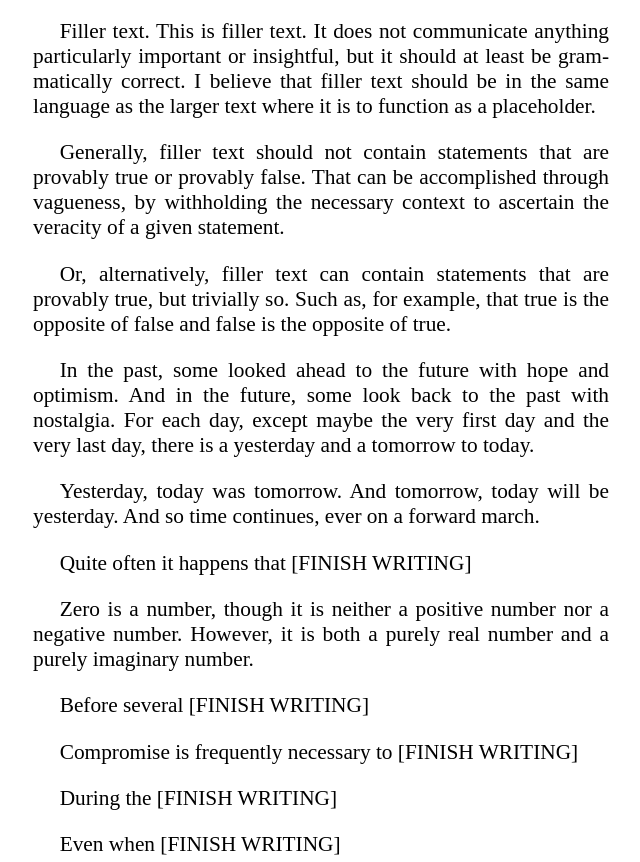
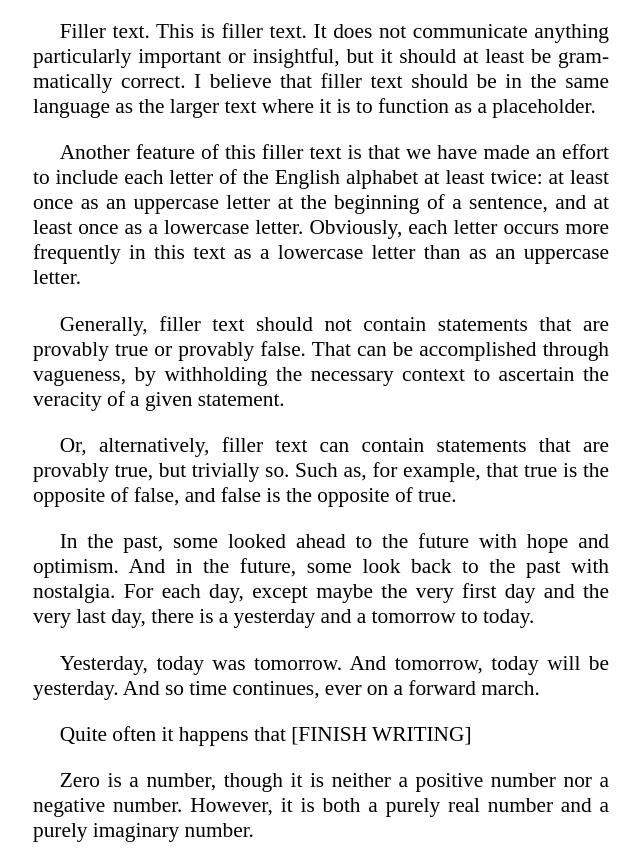
Before and after one commit to Alonso-del-Arte/misc-info, a plain HTML site: page text/FillerText.html in a window 1280 px wide. Shown: the part 61-923 px from the top of the page, without its empty margins (287-927 px from the left). Drawn offline with Linux system fonts and the light colour scheme.

Commit message:
Added paragraph explaining letter frequencies in this text

```diff
--- a/text/FillerText.html
+++ b/text/FillerText.html
@@ -17,14 +17,15 @@
     <body>
         <h1>Filler Text</h1>
         <p>Filler text. This is filler text. It does not com&shy;mu&shy;ni&shy;cate anything par&shy;tic&shy;u&shy;lar&shy;ly im&shy;por&shy;tant or insightful, but it should at least be gram&shy;mat&shy;i&shy;cal&shy;ly cor&shy;rect. I be&shy;lieve that filler text should be in the same lan&shy;guage as the larger text where it is to function as a placeholder.</p>
+        <p>Another feature of this filler text is that we have made an effort to include each letter of the English alphabet at least twice: at least once as an uppercase letter at the beginning of a sentence, and at least once as a lowercase letter. Obviously, each letter occurs more frequently in this text as a lowercase letter than as an uppercase letter.</p>
         <p>Generally, filler text should not con&shy;tain statements that are provably true or provably false. That can be ac&shy;com&shy;plished through vagueness, by with&shy;hold&shy;ing the necessary context to ascertain the veracity of a given state&shy;ment.</p>
-        <p>Or, alternatively, filler text can con&shy;tain statements that are provably true, but trivially so. Such as, for example, that true is the opposite of false and false is the opposite of true.</p>
+        <p>Or, alternatively, filler text can con&shy;tain statements that are provably true, but trivially so. Such as, for example, that true is the opposite of false, and false is the opposite of true.</p>
         <p>In the past, some looked ahead to the future with hope and optimism. And in the future, some look back to the past with nostalgia. For each day, except maybe the very first day and the very last day, there is a yesterday and a tomorrow to today.</p>
         <p>Yesterday, today was tomorrow. And tomorrow, today will be yes&shy;ter&shy;day. And so time continues, ever on a forward march.</p>
         <p>Quite often it happens that [FINISH WRITING]</p>
         <p>Zero is a number, though it is nei&shy;ther a positive number nor a neg&shy;a&shy;tive number. However, it is both a purely real number and a purely imag&shy;i&shy;nary number.</p>
         <p>Before several [FINISH WRITING]</p>
-        <p>Compromise is frequently necessary to [FINISH WRITING]</p>
+        <p>Compromise is frequently necessary to move forward when there are parties in disagreement. [FINISH WRITING]</p>
         <p>During the [FINISH WRITING]</p>
         <p>Even when [FINISH WRITING]</p>
         <p>However, we should keep in mind that [FINISH WRITING]</p>
```
